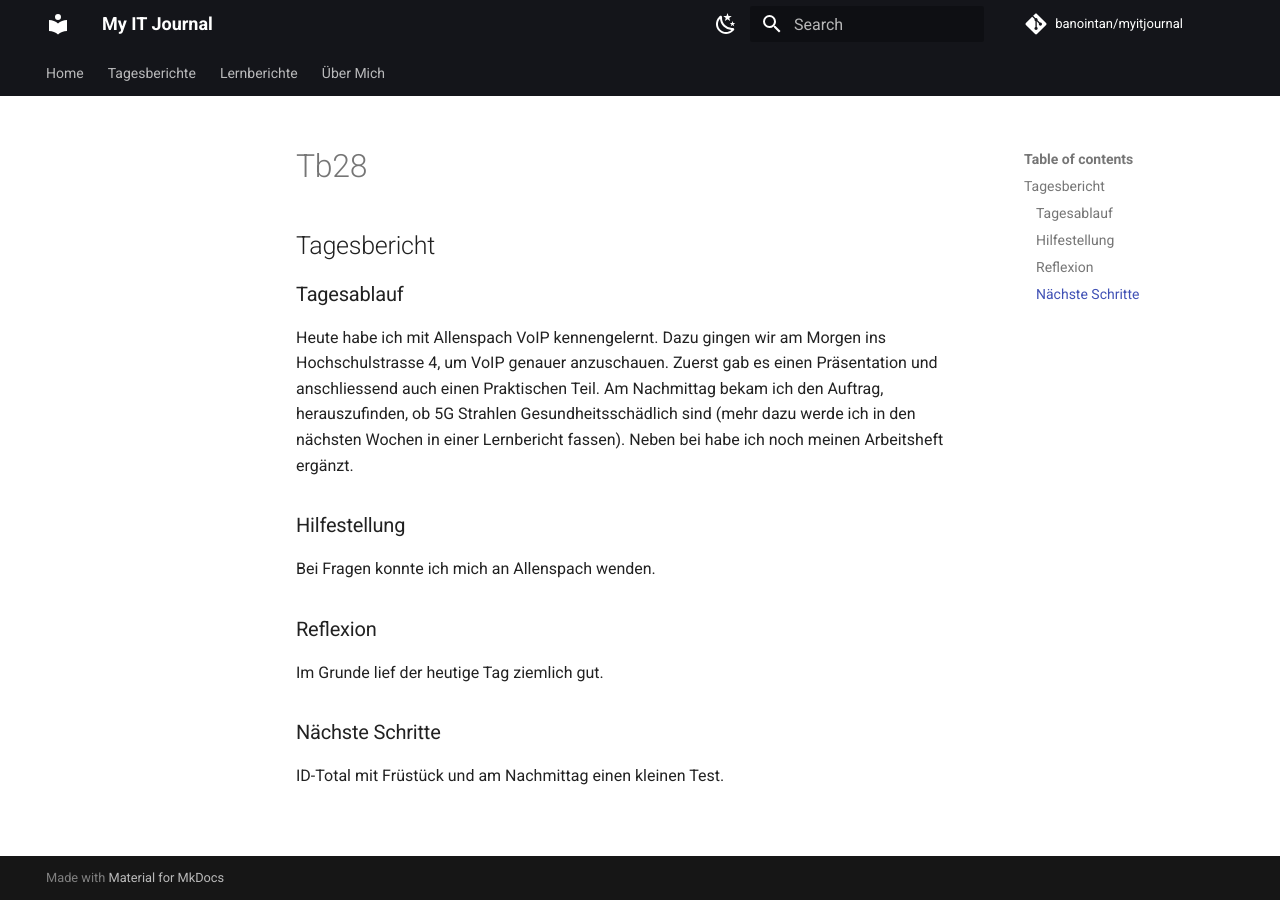
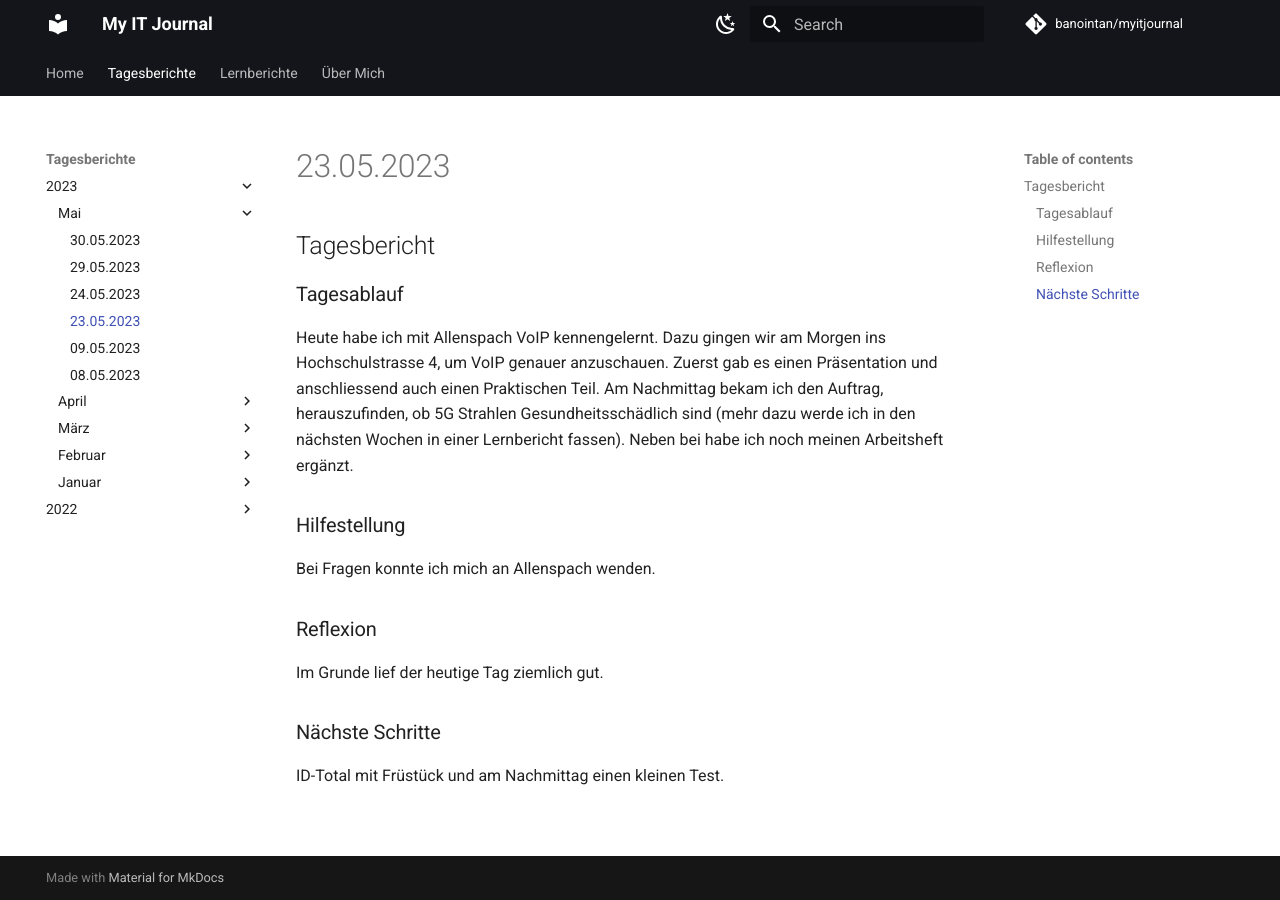
Before and after one commit to banointan/myitjournal, an MkDocs documentation site: the page built from docs/tagesberichte/2023/mai/tb28.md, in a window 1280 px wide. Built offline with MkDocs 1.6.1 and Material for MkDocs 9.7.7, drawn with Linux system fonts in a browser that asks for light colours; comment, search, counter and statistics services are not loaded.

Commit message:
Tagesberichte von Mai hinzugefügt

```diff
--- a/mkdocs.yml
+++ b/mkdocs.yml
@@ -41,6 +41,10 @@ nav:
   - Tagesberichte:
     - 2023:
       - Mai:
+        - 30.05.2023: tagesberichte/2023/mai/tb31.md
+        - 29.05.2023: tagesberichte/2023/mai/tb30.md
+        - 24.05.2023: tagesberichte/2023/mai/tb29.md
+        - 23.05.2023: tagesberichte/2023/mai/tb28.md
         - 09.05.2023: tagesberichte/2023/mai/tb27.md
         - 08.05.2023: tagesberichte/2023/mai/tb26.md
       - April:
```
Also changed, not shown: docs/tagesberichte/2023/mai/tb30.md (added, +14 -0 lines), docs/tagesberichte/2023/mai/tb31.md (added, +14 -0 lines).
